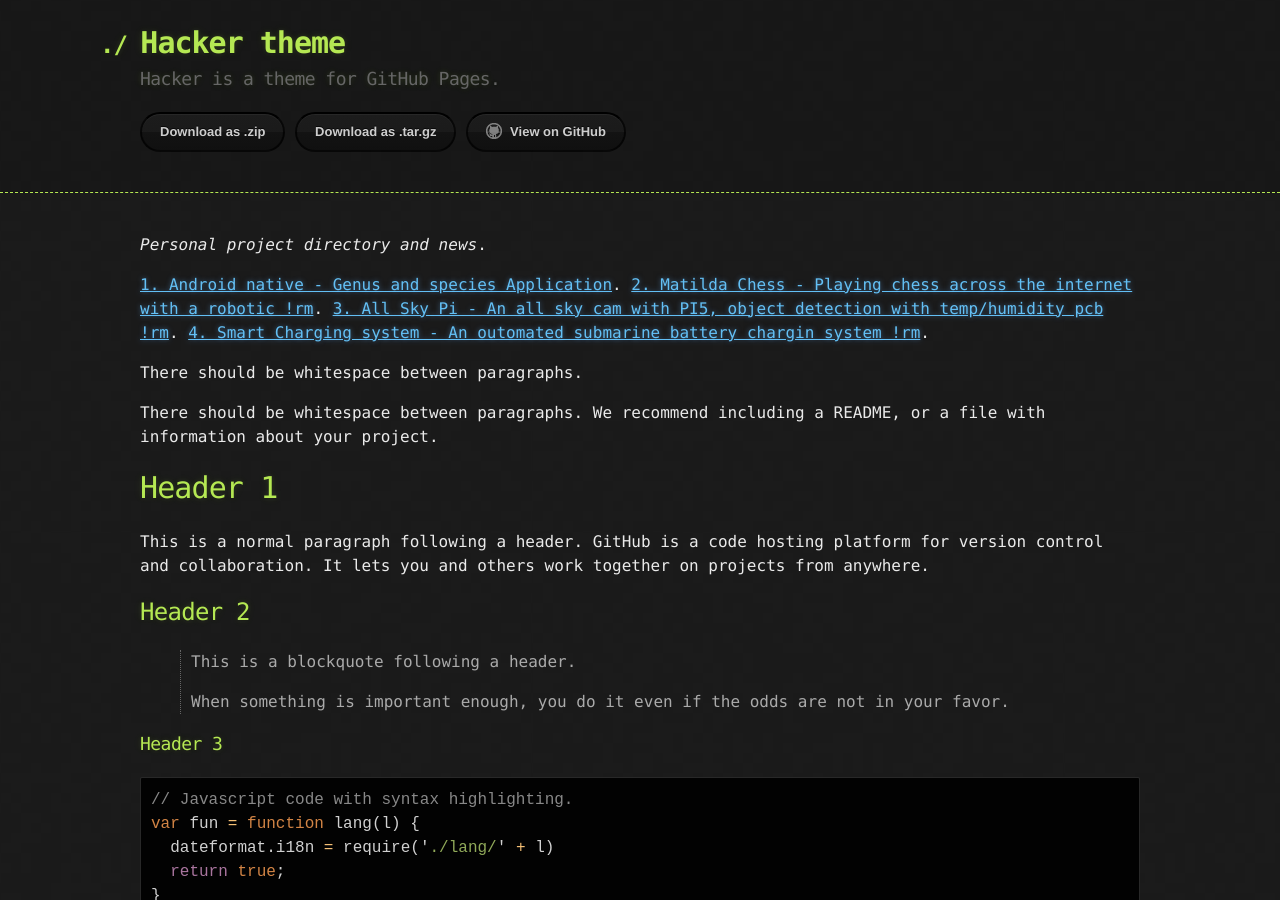
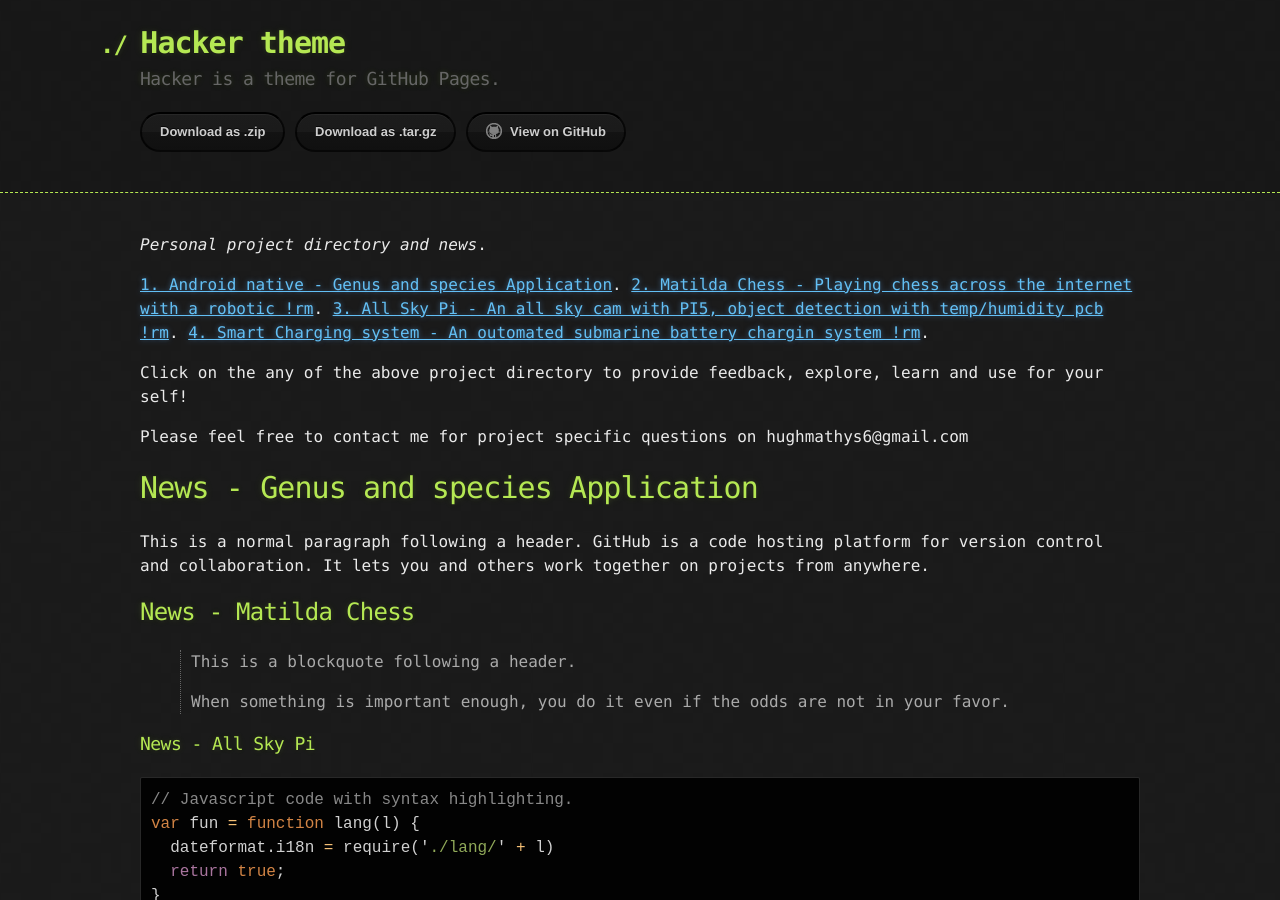
Before and after one commit to Chessdog68/my-github-page, a Jekyll site: the page built from index.md, in a window 1280 px wide and 900 px high. Built offline with Jekyll 4.4.1, drawn with Linux system fonts in a browser that asks for light colours.

Commit message:
landing page updates

````diff
--- a/index.md
+++ b/index.md
@@ -4,27 +4,26 @@
 
  _Personal project directory and news_.
 
-[1. Android native  - Genus and species Application](./another-page.html).
-[2. Matilda Chess  - Playing chess across the internet with a robotic !rm](./another-page.html).
-[3. All Sky Pi  - An all sky cam with PI5, object detection with temp/humidity pcb !rm](./another-page.html).
-[4. Smart Charging system  - An outomated submarine battery chargin system !rm](./another-page.html).
+[1. Android native  - Genus and species Application](./Android_Native.html).
+[2. Matilda Chess  - Playing chess across the internet with a robotic !rm](./Matilda_Chess.html).
+[3. All Sky Pi  - An all sky cam with PI5, object detection with temp/humidity pcb !rm](./All_Sky_Pi5.html).
+[4. Smart Charging system  - An outomated submarine battery chargin system !rm](./Smart_Charger.html).
 
+Click on the any of the above project directory to provide feedback, explore, learn and use for your self!
 
-There should be whitespace between paragraphs.
+Please feel free to contact me for project specific questions on hughmathys6@gmail.com
 
-There should be whitespace between paragraphs. We recommend including a README, or a file with information about your project.
-
-# Header 1
+# News - Genus and species Application
 
 This is a normal paragraph following a header. GitHub is a code hosting platform for version control and collaboration. It lets you and others work together on projects from anywhere.
 
-## Header 2
+## News - Matilda Chess
 
 > This is a blockquote following a header.
 >
 > When something is important enough, you do it even if the odds are not in your favor.
 
-### Header 3
+### News - All Sky Pi
 
 ```js
 // Javascript code with syntax highlighting.
````
Also changed, not shown: All_Sky_Pi5.md (added, +9 -0 lines), Android_Native_App.md (renamed from another-page.md, +1 -1 lines), Matilda_Chess.md (added, +9 -0 lines), Smart_Charger.md (added, +9 -0 lines).
